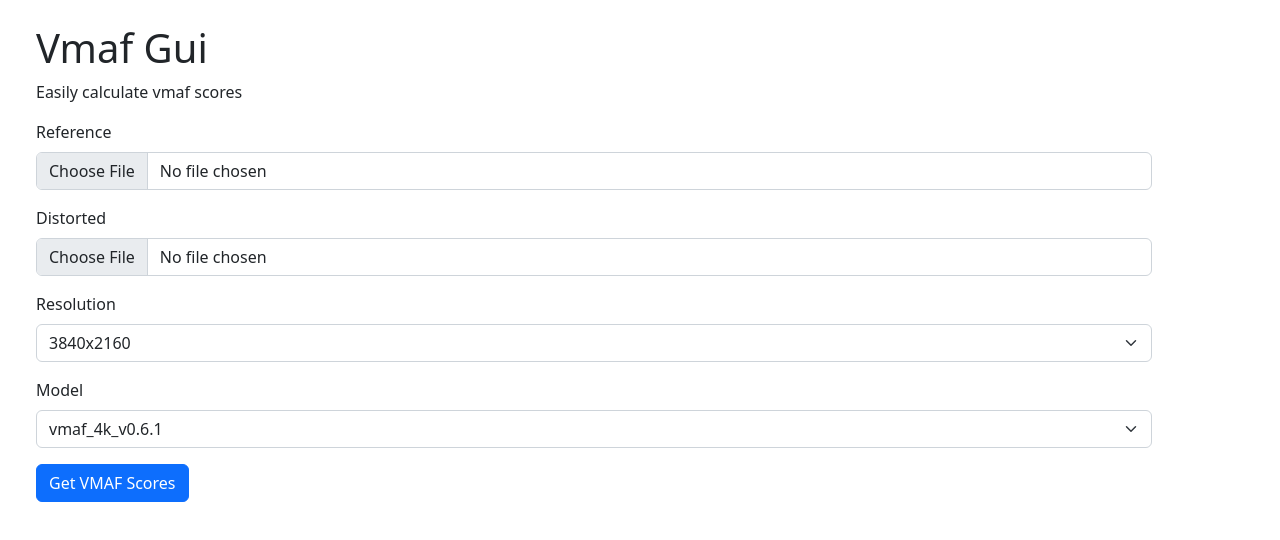
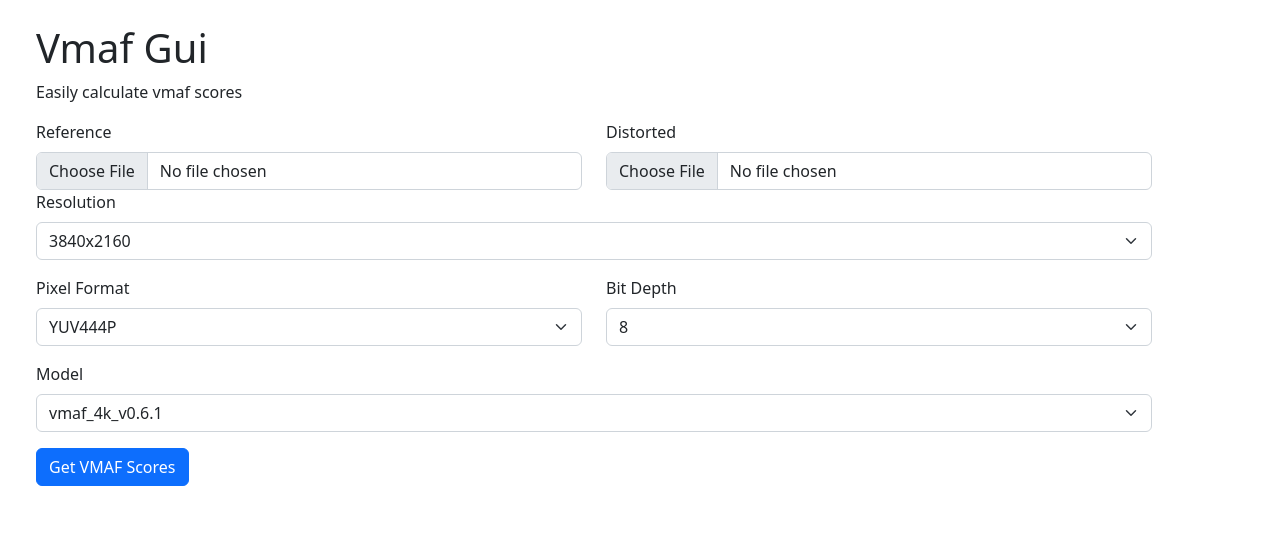
Before and after one commit to ThatNerdUKnow/vmaf-gui, a Next.js app: page / in a window 1280 px wide. Shown: the top 540 px of the page. Built offline with nearby package versions, Linux system fonts and the light colour scheme.

Commit message:
more form stuff

```diff
--- /dev/null
+++ b/src/components/index/fileSelect.tsx
@@ -0,0 +1,19 @@
+import Form from "react-bootstrap/Form";
+
+export type FileSelectProps = {
+  type: string;
+};
+
+function FileSelect(props: FileSelectProps) {
+  return (
+    <Form.Group>
+      <Form.Label htmlFor={props.type}>{props.type}</Form.Label>
+      <Form.Control
+        id={props.type}
+        type="file"
+      />
+    </Form.Group>
+  );
+}
+
+export default FileSelect;
--- a/src/components/index/form.tsx
+++ b/src/components/index/form.tsx
@@ -1,56 +1,73 @@
-import Form from 'react-bootstrap/Form'
-import Button from 'react-bootstrap/esm/Button';
+import Form from "react-bootstrap/Form";
+import Button from "react-bootstrap/Button";
+import { Col, Row } from "react-bootstrap";
+import FileSelect from "./fileSelect";
 
 function VmafConfigForm() {
   return (
     <Form>
+      <Row>
+        <Col>
+          <FileSelect type="Reference" />
+        </Col>
+
+        <Col>
+          <FileSelect type="Distorted" />
+        </Col>
+      </Row>
 
       <Form.Group className="mb-3">
-          <Form.Label htmlFor="reference">
-            Reference
-          </Form.Label>
-          <Form.Control
-            id="reference"
-            type="file"
-            className="file-input file-input-bordered w-full max-w-xs"
-          />
-      </Form.Group>
-
-      <Form.Group className="mb-3">
-          <Form.Label htmlFor="distorted">
-            Distorted
-          </Form.Label>
-          <Form.Control
-            id="distorted"
-            type="file"
-            className="file-input file-input-bordered w-full max-w-xs"
-          />
-      </Form.Group>
-
-      <Form.Group className='mb-3'>
         <Form.Label>Resolution</Form.Label>
         <Form.Select>
-            <option>3840x2160</option>
-            <option>2560x1440</option>
-            <option>1920x1080</option>
-            <option>1280x720</option>
-            <option>custom</option>
+          <option>3840x2160</option>
+          <option>2560x1440</option>
+          <option>1920x1080</option>
+          <option>1280x720</option>
+          <option>custom</option>
         </Form.Select>
       </Form.Group>
 
-      <Form.Group className='mb-3'>
+      <Row>
+        <Col>
+          <Form.Group className="mb-3">
+            <Form.Label>Pixel Format</Form.Label>
+            <Form.Select>
+              <option>YUV444P</option>
+              <option>YUV422P</option>
+              <option>YUV420P</option>
+            </Form.Select>
+          </Form.Group>
+        </Col>
+        <Col>
+          <Form.Group className="mb-3">
+            <Form.Label>Bit Depth</Form.Label>
+            <Form.Select>
+              <option>8</option>
+              <option>10</option>
+              <option>12</option>
+            </Form.Select>
+          </Form.Group>
+        </Col>
+      </Row>
+
+      <Form.Group className="mb-3">
         <Form.Label>Model</Form.Label>
         <Form.Select>
+          <optgroup label="Model">
             <option>vmaf_4k_v0.6.1</option>
             <option>vmaf_4k_v0.6.1neg</option>
             <option>vmaf_float_4k_v0.6.1</option>
             <option>vmaf_float_v0.6.1</option>
             <option>vmaf_float_v0.6.1neg</option>
             <option>vmaf_v0.6.1</option>
+          </optgroup>
+          <optgroup label = "Model Collection">
+            <option>vmaf_b_v0.6.3</option>
+            <option>vmaf_float_b_v0.6.3</option>
+          </optgroup>
         </Form.Select>
       </Form.Group>
 
-      <div className="divider"></div>
       <Button type="submit">Get VMAF Scores</Button>
     </Form>
   );
```
